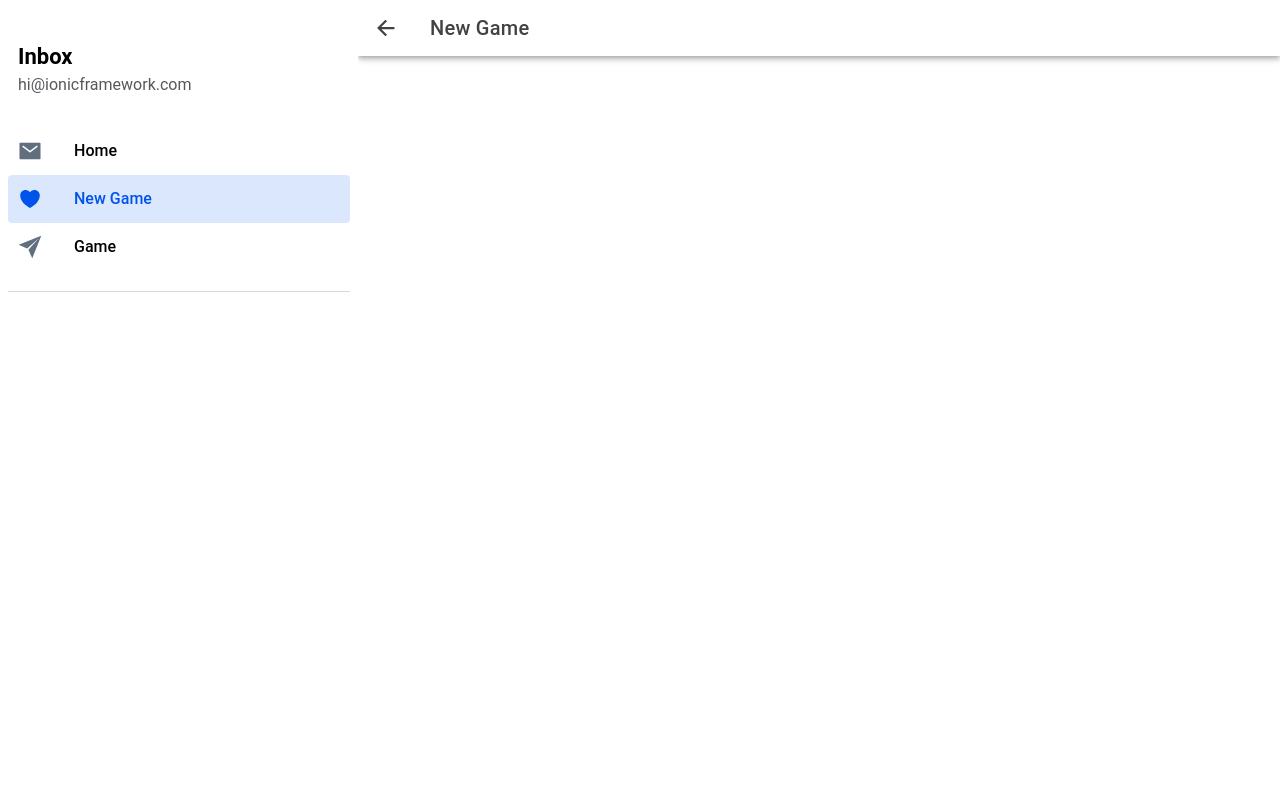
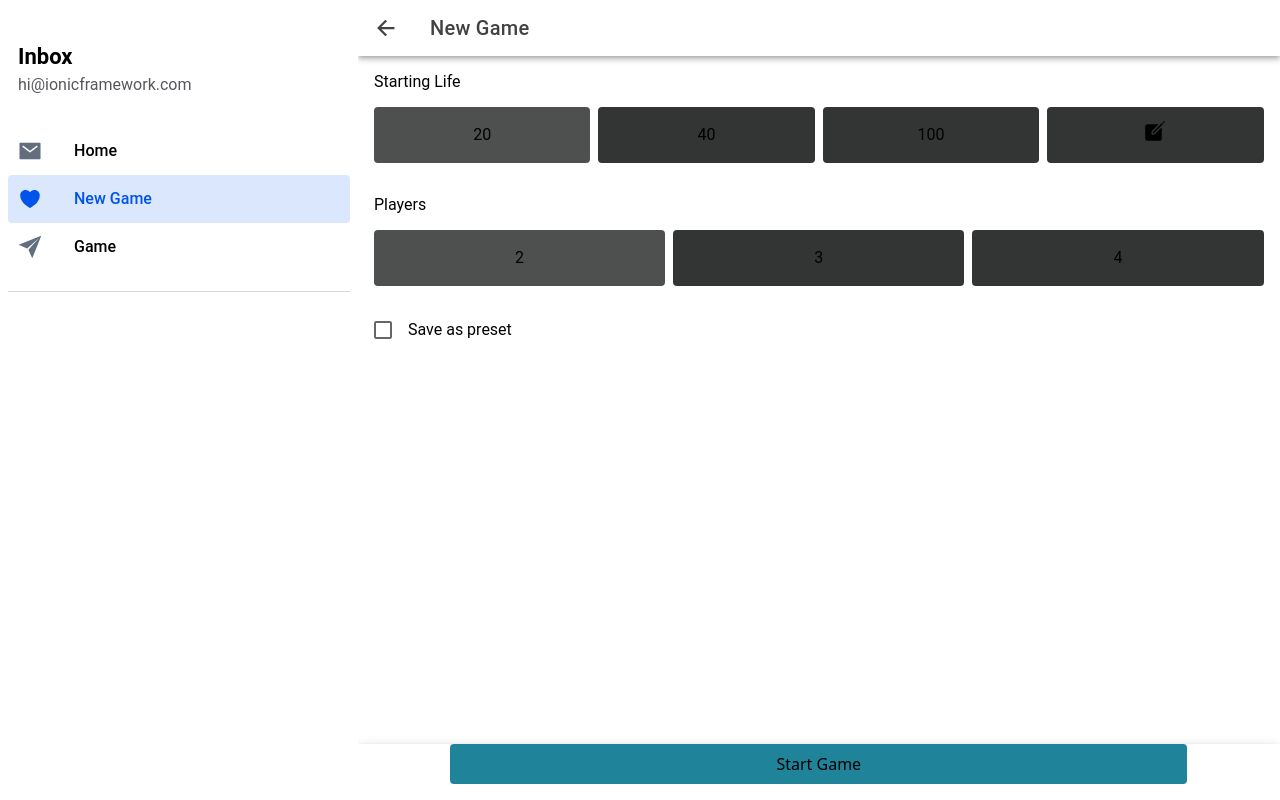
Before and after one commit to AndresNS/tcg-life-counter, a React (Vite) app: page /new-game in a window 1280 px wide. Built offline with nearby package versions, Linux system fonts and the light colour scheme.

Commit message:
Add New Game page

```diff
--- a/src/pages/Home.tsx
+++ b/src/pages/Home.tsx
@@ -1,6 +1,7 @@
 import {
   IonButtons,
   IonContent,
+  IonFooter,
   IonHeader,
   IonMenuButton,
   IonPage,
@@ -27,6 +28,9 @@ const Home: React.FC = () => {
       <IonContent fullscreen>
         <PresetsList presets={presets} />
       </IonContent>
+      <IonFooter className="flex justify-center pb-4">
+        <a href="/new-game" className="block text-center w-4/5 bg-primary-500 rounded py-2">New Game</a>
+      </IonFooter>
     </IonPage>
   );
 };
--- a/src/pages/NewGame.tsx
+++ b/src/pages/NewGame.tsx
@@ -1,32 +1,152 @@
 import {
   IonBackButton,
   IonButtons,
+  IonCheckbox,
   IonContent,
+  IonFooter,
   IonHeader,
+  IonIcon,
+  IonInput,
   IonPage,
   IonTitle,
   IonToolbar,
 } from "@ionic/react";
+import { create, pencil } from "ionicons/icons";
+import { useEffect, useState } from "react";
+import { Preset } from "../features/presets/types";
+
+const startingLifeValues: number[] = [20, 40, 100];
+const totalPlayersValues: number[] = [2, 3, 4];
 
 const NewGame: React.FC = () => {
+  const [startingLifeIndex, setStartingLifeIndex] = useState(0);
+  const [saveAsPreset, setSaveAsPreset] = useState(false);
+  const [presetName, setPresetName] = useState("");
+  const [totalPlayersIndex, setTotalPlayersIndex] = useState(0);
+  const [dialogVisible, setDialogVisible] = useState(false);
+  const [startingLife, setStartingLife] = useState("");
+  // const [timer, setTimer] = useState(false);
+  // const [players, setPlayers] = useState<Player[]>(defaultPlayers);
+
+  useEffect(() => {
+    if (startingLifeIndex !== startingLifeValues.length)
+      setStartingLife(startingLifeValues[startingLifeIndex].toString());
+  }, [startingLifeIndex]);
+
+  const handleStartGamePress = async () => {
+    const newPreset: Preset = {
+      id: crypto.randomUUID(),
+      name: presetName,
+      startingLife: Number(startingLife),
+      players: 2,
+    };
+
+    if (saveAsPreset) {
+      dispatch(createPreset(newPreset));
+    }
+
+    router.replace({ pathname: "/game", params: newPreset });
+  };
+
+  const showDialog = () => setDialogVisible(true);
+  const closeDialog = () => setDialogVisible(false);
+
+  const handleCustomStartingLife = () => {
+    setStartingLifeIndex(startingLifeValues.length);
+    setStartingLife("");
+
+    showDialog();
+  };
+
+  const handleCheckboxChange = (event: CustomEvent) => {
+    setSaveAsPreset(event.detail.checked);
+  };
+
   return (
     <IonPage>
       <IonHeader>
         <IonToolbar>
           <IonButtons slot="start">
-            <IonBackButton defaultHref="/"/>
+            <IonBackButton defaultHref="/" />
           </IonButtons>
           <IonTitle>New Game</IonTitle>
         </IonToolbar>
       </IonHeader>
 
       <IonContent fullscreen>
-        <IonHeader collapse="condense">
-          <IonToolbar>
-            <IonTitle size="large">New Game content</IonTitle>
-          </IonToolbar>
-        </IonHeader>
+        <div className="p-4">
+          <label className="block mb-4">Starting Life</label>
+          <div className="flex gap-2">
+            {[
+              ...startingLifeValues.map((startingLifeValue, index) => (
+                <button
+                  className={`flex-1 py-4 rounded ${index === startingLifeIndex ? "bg-grays-700" : "bg-grays-800"}`}
+                  key={index}
+                  onClick={() => setStartingLifeIndex(index)}
+                >
+                  <span>{startingLifeValue}</span>
+                </button>
+              )),
+              <button
+                className={`flex justify-center items-center flex-1 rounded ${
+                  startingLifeIndex === startingLifeValues.length
+                    ? "bg-grays-700"
+                    : "bg-grays-800"
+                }`}
+                key={startingLifeValues.length}
+                onClick={handleCustomStartingLife}
+              >
+                {startingLifeIndex === startingLifeValues.length &&
+                startingLife !== "" ? (
+                  <div className="text-2xl">
+                    <span>{startingLife}</span>
+                    <IonIcon icon={pencil}></IonIcon>
+                  </div>
+                ) : (
+                  <div className="text-2xl">
+                    <IonIcon icon={create}></IonIcon>
+                  </div>
+                )}
+              </button>,
+            ]}
+          </div>
+        </div>
+
+        <div className="p-4">
+          <label className="block mb-4">Players</label>
+          <div className="flex gap-2">
+            {totalPlayersValues.map((totalPlayersValue, index) => (
+              <button
+                className={`flex-1 py-4 rounded ${index === totalPlayersIndex ? "bg-grays-700" : "bg-grays-800"}`}
+                key={index}
+                disabled={totalPlayersValue !== 2}
+                onClick={() => setTotalPlayersIndex(index)}
+              >
+                <span>{totalPlayersValue}</span>
+              </button>
+            ))}
+          </div>
+        </div>
+        <div className="p-4">
+          <IonCheckbox
+            className="mb-4"
+            labelPlacement="end"
+            checked={saveAsPreset}
+            onIonChange={handleCheckboxChange}
+          >
+            Save as preset
+          </IonCheckbox>
+          {saveAsPreset && <IonInput label="Preset Name" labelPlacement="floating" fill="solid" color="dark"></IonInput>}
+        </div>
       </IonContent>
+      <IonFooter className="flex justify-center pb-4">
+        <a
+          href="/new-game"
+          className="block text-center w-4/5 bg-primary-500 rounded py-2"
+        >
+          Start Game
+        </a>
+      </IonFooter>
     </IonPage>
   );
 };
```
Also changed, not shown: 1 other file (tests, documents, lock files or other folders).
